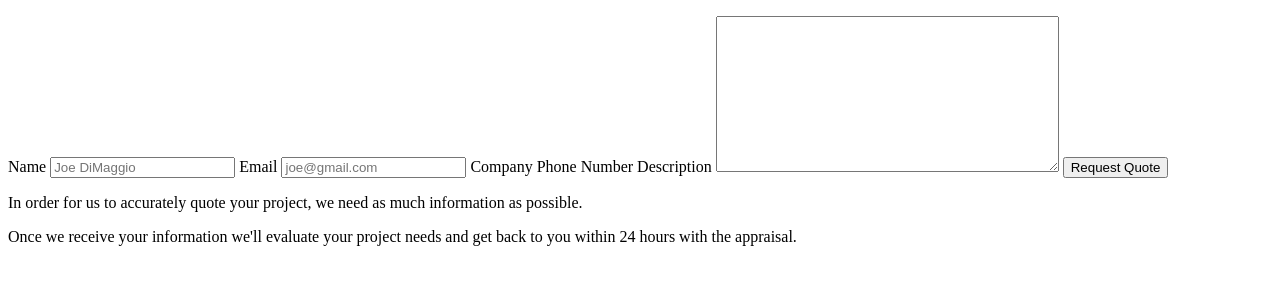
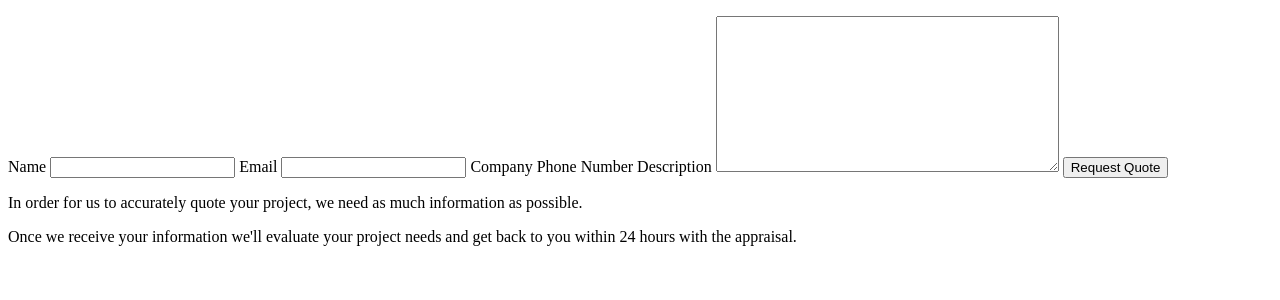
Before and after one commit to derekzhang79/ictcode_website, a Django app: template templates/contact.html in a window 1280 px wide. Shown: the part 52-352 px from the top of the page. Run offline with Django 3.2, Linux system fonts and the light colour scheme; the template is opened without the code that fills it, so the values that code supplies are empty.

Commit message:
Remove placeholders from a previous commit.

```diff
--- a/templates/contact.html
+++ b/templates/contact.html
@@ -9,8 +9,6 @@
             <input id="id_name" type="text" name="name"
                 {% if contact_form.name.errors %}
                     class="error"
-                {% else %}
-                    placeholder="Joe DiMaggio"
                 {% endif %}
             />
 
@@ -18,8 +16,6 @@
             <input id="id_email" type="text" name="email"
             {% if contact_form.email.errors %}
                 class="error"
-            {% else %}
-                placeholder="joe@gmail.com"
             {% endif %} />
 
             <label for="id_company">Company</label>{{ contact_form.company }}
```
